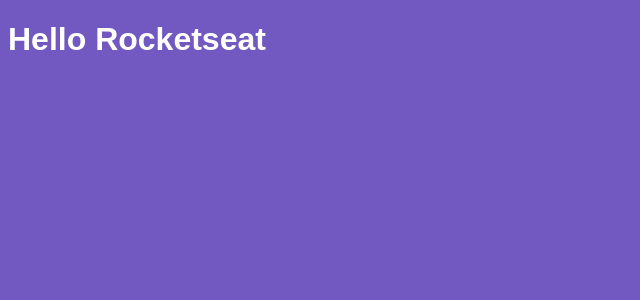
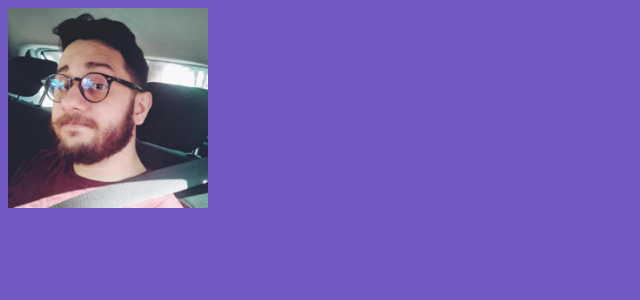
Before and after one commit to jeanolvra/bootcamp2019, a React app in the folder modulo04/: page / in a window 1280 px wide. Shown: the top 300 px of the page, without its empty margins (0-640 px from the left). Built offline with nearby package versions, Linux system fonts and the light colour scheme.

Commit message:
[MODULO 04] Configurando loader de imagens

```diff
--- a/modulo04/package.json
+++ b/modulo04/package.json
@@ -13,6 +13,7 @@
     "@babel/preset-react": "^7.0.0",
     "babel-loader": "^8.0.6",
     "css-loader": "^3.2.0",
+    "file-loader": "^4.2.0",
     "style-loader": "^1.0.0",
     "webpack": "^4.39.3",
     "webpack-cli": "^3.3.7",
--- a/modulo04/src/App.js
+++ b/modulo04/src/App.js
@@ -1,7 +1,10 @@
 import React from 'react';
 import './App.css'
+
+import profile from './assets/profile.jpeg'
+
 function App() {
-  return <h1>Hello Rocketseat</h1>
+  return <img width="200" src={profile} />
 }
 
 export default App;
--- a/modulo04/webpack.config.js
+++ b/modulo04/webpack.config.js
@@ -24,6 +24,12 @@
           { loader: 'style-loader' },
           { loader: 'css-loader' }
         ]
+      },
+      {
+        test: /.*\.(gif|png|jpe?g)$/i,
+        use: {
+          loader: 'file-loader'
+        }
       }
     ]
   }
```
Also changed, not shown: modulo04/src/assets/profile.jpeg (added), 1 other file (tests, documents, lock files or other folders).
